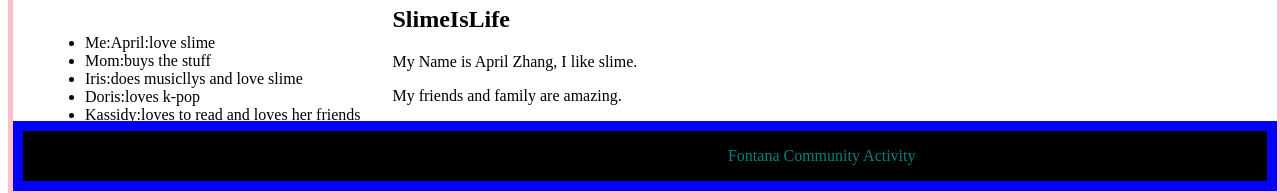
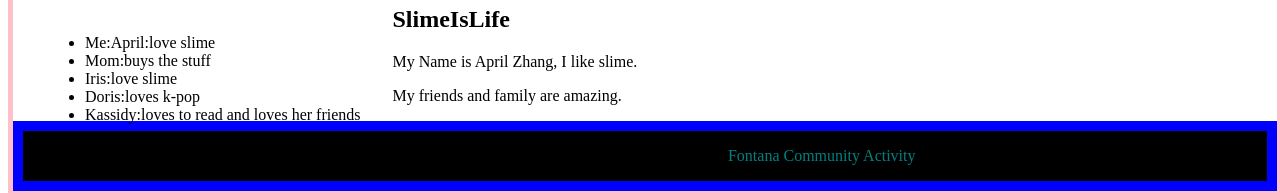
Before and after one commit to zhanga08/webclass, a plain HTML site: page index.html in a window 1280 px wide. Shown: the part 159-352 px from the top of the page. Drawn offline with Linux system fonts and the light colour scheme.

Commit message:
iris:love slime

```diff
--- a/index.html
+++ b/index.html
@@ -35,7 +35,7 @@ nav {
 <ul>
 	<li>Me:April:love slime</li>
 	<li>Mom:buys the stuff</li>
-	<li>Iris:does musicllys and love slime</li>
+	<li>Iris:love slime</li>
 	<li>Doris:loves k-pop</li>
 	<li>Kassidy:loves to read and loves her friends</li>
 </ul>
```
